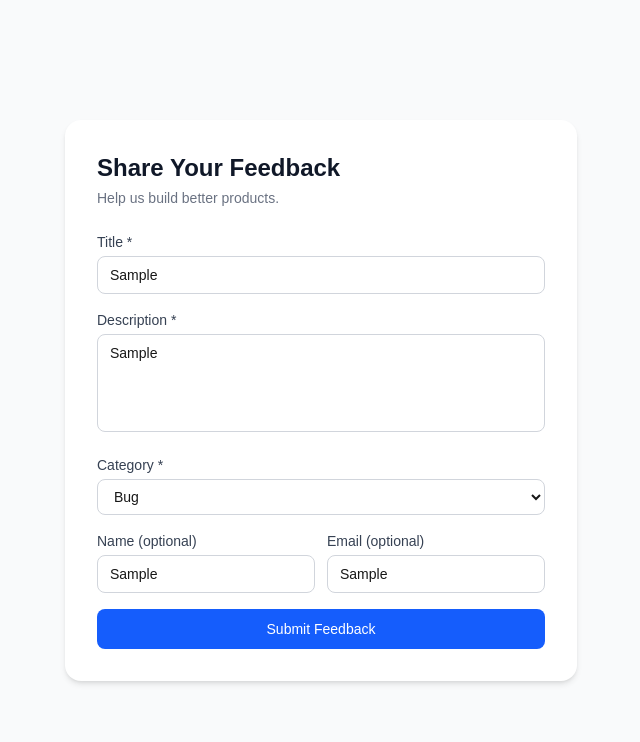
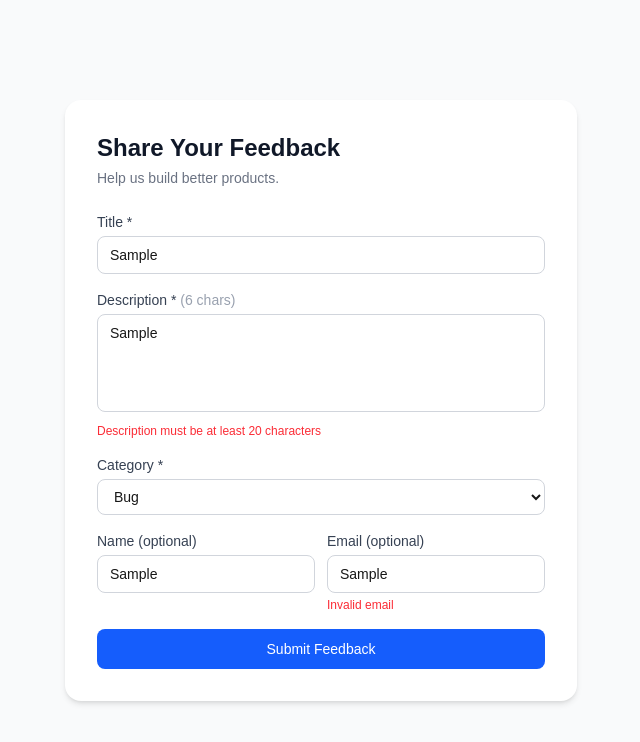
Before and after one commit to samadhi-hewage/feedpulse, a Next.js app in the folder frontend/: page / in a window 1280 px wide. Both pictures are taken after typing "Sample", "Sample", "Sample", "Sample" into the empty fields and a click on the button "Submit Feedback". Shown: the top 742 px of the page, without its empty margins (319-959 px from the left). Built offline with nearby package versions, Linux system fonts and the light colour scheme.

Commit message:
feat: add client-side form validation and character counter

```diff
--- a/frontend/src/app/page.tsx
+++ b/frontend/src/app/page.tsx
@@ -1,36 +1,71 @@
 'use client';
+import { useState } from 'react';
 
 const CATEGORIES = ['Bug', 'Feature Request', 'Improvement', 'Other'];
 
 export default function SubmitPage() {
+  const [form, setForm] = useState({
+    title: '', description: '', category: 'Bug',
+    submitterName: '', submitterEmail: '',
+  });
+  const [errors, setErrors] = useState<Record<string, string>>({});
+
+  function validate() {
+    const e: Record<string, string> = {};
+    if (!form.title.trim()) e.title = 'Title is required';
+    if (form.description.length < 20) e.description = 'Description must be at least 20 characters';
+    if (form.submitterEmail && !/^\S+@\S+\.\S+$/.test(form.submitterEmail))
+      e.submitterEmail = 'Invalid email';
+    return e;
+  }
+
+  function handleSubmit(e: React.FormEvent) {
+    e.preventDefault();
+    const errs = validate();
+    setErrors(errs);
+  }
+
   return (
     <main className="min-h-screen bg-gray-50 flex items-center justify-center p-4">
       <div className="bg-white rounded-2xl shadow-md w-full max-w-lg p-8">
         <h1 className="text-2xl font-bold text-gray-900 mb-1">Share Your Feedback</h1>
         <p className="text-gray-500 mb-6 text-sm">Help us build better products.</p>
 
-        <div className="space-y-4">
+        <form onSubmit={handleSubmit} className="space-y-4">
           <div>
             <label className="block text-sm font-medium text-gray-700 mb-1">Title *</label>
             <input
               className="w-full border border-gray-300 rounded-lg px-3 py-2 text-sm focus:outline-none focus:ring-2 focus:ring-blue-500"
+              value={form.title}
+              onChange={e => setForm({ ...form, title: e.target.value })}
               placeholder="Brief summary of your feedback"
               maxLength={120}
             />
+            {errors.title && <p className="text-red-500 text-xs mt-1">{errors.title}</p>}
           </div>
 
           <div>
-            <label className="block text-sm font-medium text-gray-700 mb-1">Description *</label>
+            <label className="block text-sm font-medium text-gray-700 mb-1">
+              Description *{' '}
+              <span className="text-gray-400">({form.description.length} chars)</span>
+            </label>
             <textarea
               className="w-full border border-gray-300 rounded-lg px-3 py-2 text-sm focus:outline-none focus:ring-2 focus:ring-blue-500 resize-none"
               rows={4}
+              value={form.description}
+              onChange={e => setForm({ ...form, description: e.target.value })}
               placeholder="Describe your feedback in detail (min 20 characters)"
             />
+            {errors.description && <p className="text-red-500 text-xs mt-1">{errors.description}</p>}
           </div>
 
           <div>
             <label className="block text-sm font-medium text-gray-700 mb-1">Category *</label>
-            <select className="w-full border border-gray-300 rounded-lg px-3 py-2 text-sm focus:outline-none focus:ring-2 focus:ring-blue-500">
+            <select
+              className="w-full border border-gray-300 rounded-lg px-3 py-2 text-sm focus:outline-none focus:ring-2 focus:ring-blue-500"
+              value={form.category}
+              onChange={e => setForm({ ...form, category: e.target.value })}
+            >
               {CATEGORIES.map(c => <option key={c}>{c}</option>)}
             </select>
           </div>
@@ -40,6 +75,8 @@ export default function SubmitPage() {
               <label className="block text-sm font-medium text-gray-700 mb-1">Name (optional)</label>
               <input
                 className="w-full border border-gray-300 rounded-lg px-3 py-2 text-sm"
+                value={form.submitterName}
+                onChange={e => setForm({ ...form, submitterName: e.target.value })}
                 placeholder="Your name"
               />
             </div>
@@ -47,15 +84,21 @@ export default function SubmitPage() {
               <label className="block text-sm font-medium text-gray-700 mb-1">Email (optional)</label>
               <input
                 className="w-full border border-gray-300 rounded-lg px-3 py-2 text-sm"
+                value={form.submitterEmail}
+                onChange={e => setForm({ ...form, submitterEmail: e.target.value })}
                 placeholder="you@example.com"
               />
+              {errors.submitterEmail && <p className="text-red-500 text-xs mt-1">{errors.submitterEmail}</p>}
             </div>
           </div>
 
-          <button className="w-full bg-blue-600 hover:bg-blue-700 text-white font-medium py-2.5 rounded-lg text-sm transition-colors">
+          <button
+            type="submit"
+            className="w-full bg-blue-600 hover:bg-blue-700 text-white font-medium py-2.5 rounded-lg text-sm transition-colors"
+          >
             Submit Feedback
           </button>
-        </div>
+        </form>
       </div>
     </main>
   );
```
